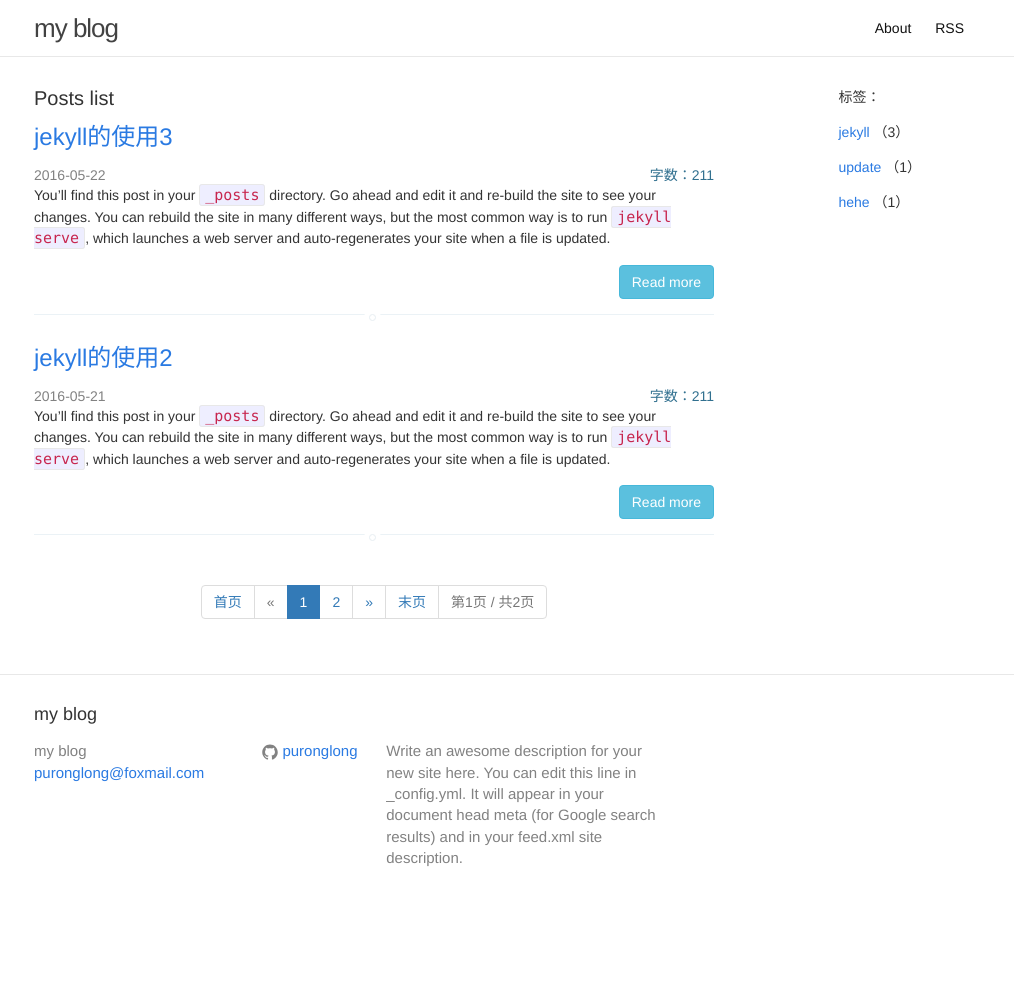
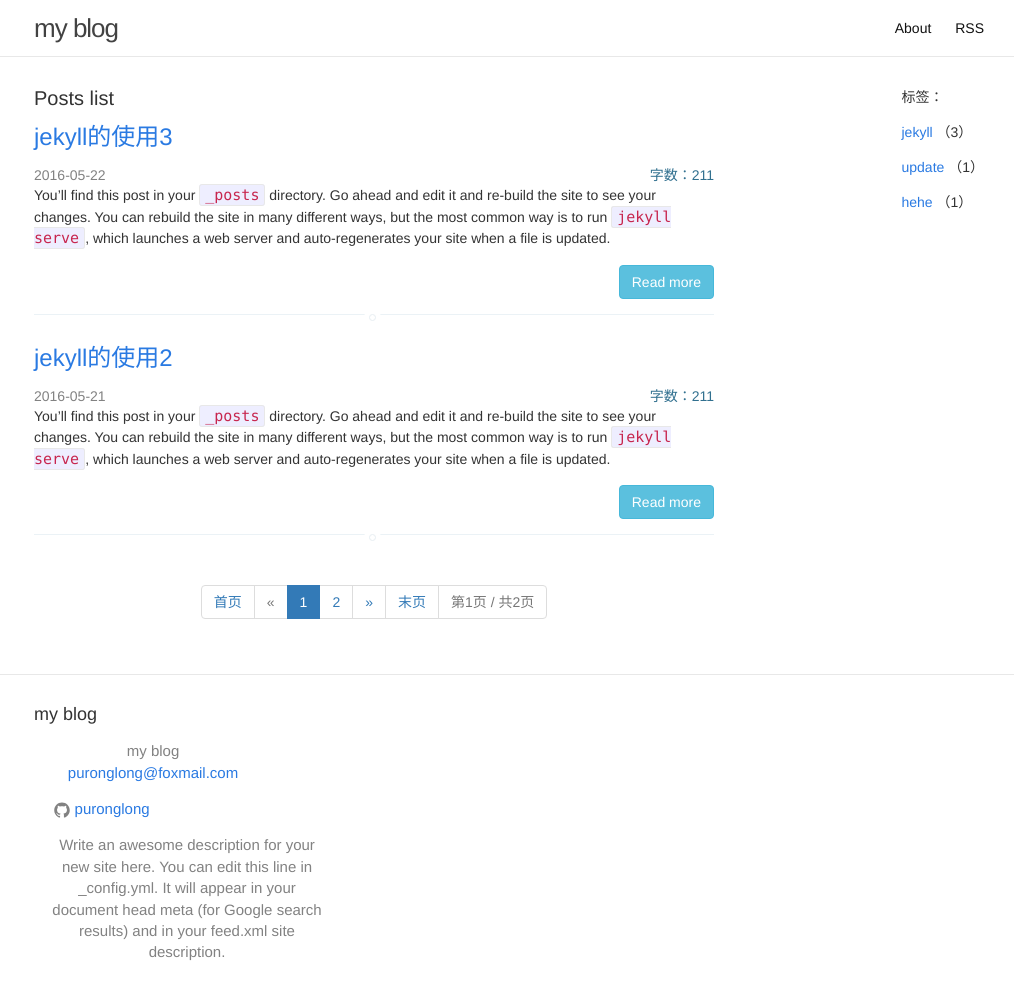
Before and after one commit to PuRonglong/jekyll-theme, a Jekyll site: the page built from index.html, in a window 1280 px wide. Shown: the whole page, without its empty margins (266-1280 px from the left). Built offline with Jekyll 4.4.1, drawn with Linux system fonts in a browser that asks for light colours; Markdown is read by kramdown in place of the engine named in the settings; the list of posts is cut into pages by our own code; before the commit the page ends 929 px from its top, so only the background shows below that.

Commit message:
edit rss and sidebar position

```diff
--- a/css/main.css
+++ b/css/main.css
@@ -224,7 +224,7 @@ pre > code{
 }
 .site-nav-right{
     float: right;
-    margin-right: 30px;
+    margin-right: 10px;
 }
 .site-nav .menu-icon{
     display: none;
@@ -262,13 +262,12 @@ pre > code{
 }
 
 .footer-col-wrapper{
+    text-align: center;
     font-size: 15px;
-    margin-left: -15px;
     color: #828282;
 }
 
 .footer-col{
-    float: left;
     margin-bottom: 15px;
     padding-left: 15px;
 }
@@ -601,6 +600,6 @@ footer-col-3{
     color: #099;
 }
 .right-sidebar{
-    margin-right: 93px;
+    margin-right: 30px;
     margin-top: 30px;
 }
```
